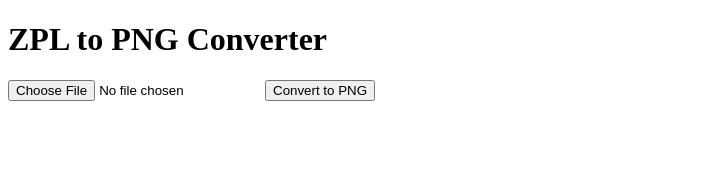
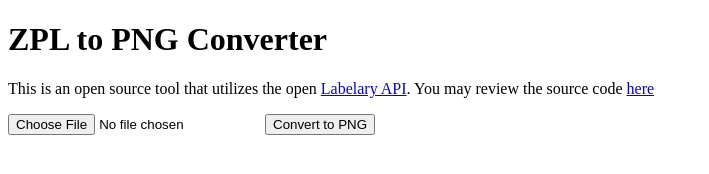
Before and after one commit to LoganSimonsen/binary_zpl_to_png, a plain HTML site: page index.html in a window 1280 px wide. Shown: the whole page, without its empty margins (0-709 px from the left). Drawn offline with Linux system fonts and the light colour scheme.

Commit message:
added project information to front end

```diff
--- a/index.html
+++ b/index.html
@@ -6,6 +6,12 @@
   </head>
   <body>
     <h1>ZPL to PNG Converter</h1>
+    <p>
+      This is an open source tool that utilizes the open
+      <a href="http://labelary.com/service.html#data-extraction">Labelary API</a
+      >. You may review the source code
+      <a href="https://github.com/LoganSimonsen/binary_zpl_to_png">here</a>
+    </p>
     <form id="uploadForm" enctype="multipart/form-data">
       <input type="file" id="zplFile" accept=".zpl" />
       <button type="submit">Convert to PNG</button>
```
